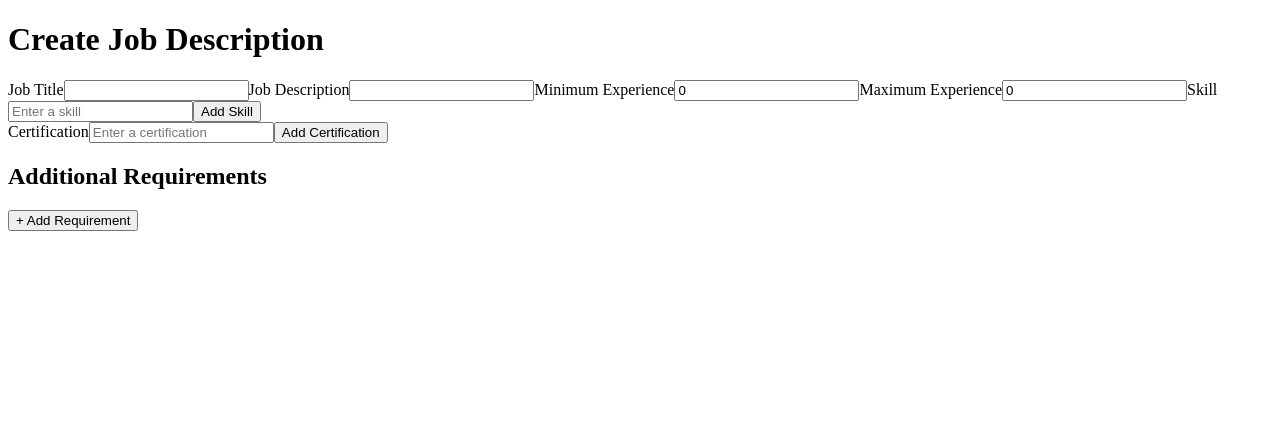
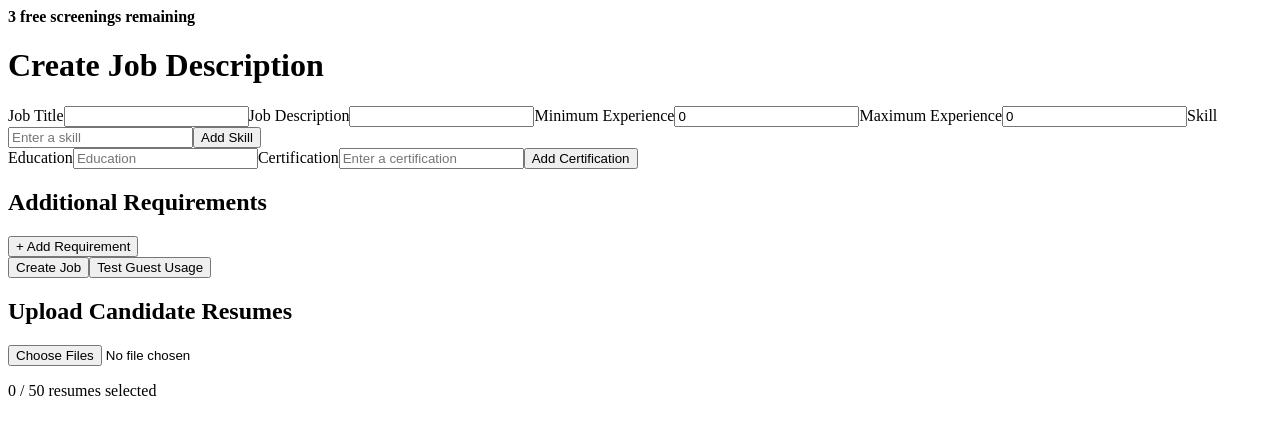
Before and after one commit to Saif-Ali-Warsi/hire-up-frontend, a React (Vite) app: page / in a window 1280 px wide. Shown: the top 434 px of the page. Built offline with nearby package versions, Linux system fonts and the light colour scheme.

Commit message:
form creation added

```diff
--- a/src/App.tsx
+++ b/src/App.tsx
@@ -1,10 +1,12 @@
 import JobDescriptionForm from "./components/JobDescriptionForm/JobDescriptionForm";
+import ResumeUpload from "./components/ResumeUpload/ResumeUpload";
 
 
 function App() {
   return (
     <>
       <JobDescriptionForm></JobDescriptionForm>
+      <ResumeUpload />
     </>
   );
 }
--- a/src/components/JobDescriptionForm/JobDescriptionForm.tsx
+++ b/src/components/JobDescriptionForm/JobDescriptionForm.tsx
@@ -1,4 +1,10 @@
 import { useState } from "react";
+import { createJob } from "../../services/jobService";
+import {
+  getGuestUsage,
+  getRemainingGuestUses,
+  consumeGuestUse
+} from '../../utils/guestUsage';
 
 type Requirement = {
   title: string;
@@ -13,9 +19,13 @@ function JobDescriptionForm() {
   const [maxExperience, setMaxExperience] = useState(0);
   const [skills, setSkills] = useState<string[]>([]);
   const [skillInput, setSkillInput] = useState("");
+  const [education, setEducation] = useState("");
   const [certifications, setCertifications] = useState<string[]>([]);
   const [certificationInput, setCertificationInput] = useState("");
   const [requirements, setRequirements] = useState<Requirement[]>([]);
+  const [remainingGuestUses, setRemainingGuestUses] = useState(
+  getRemainingGuestUses()
+);
 
   const addSkill = () => {
     const skill = skillInput.trim();
@@ -75,7 +85,48 @@ function JobDescriptionForm() {
     );
   };
 
+const handleSubmit = async (
+  event: React.FormEvent<HTMLFormElement>
+) => {
+  event.preventDefault();
+
+  const jobDescription = {
+    jobTitle,
+    description,
+    experience: {
+      min: minExperience,
+      max: maxExperience
+    },
+    education,
+    skills,
+    certifications,
+    requirements
+  };
+
+  const token = localStorage.getItem('access_token');
+
+  if (!token) {
+    console.error('Authentication token not found');
+    return;
+  }
+
+  try {
+    const data = await createJob(jobDescription, token);
+
+    console.log('Job created successfully:', data);
+  } catch (error) {
+    console.error('Failed to create job:', error);
+  }
+};
+
   return (
+
+    <form onSubmit={handleSubmit}>
+      <div>
+  <strong>
+    {remainingGuestUses} free screenings remaining
+  </strong>
+</div>
       <div>
         <h1>Create Job Description</h1>
 
@@ -135,6 +186,14 @@ function JobDescriptionForm() {
             </div>
           ))}
         </div>
+
+        <label>Education</label>
+        <input
+          type="text"
+          placeholder="Education"
+          value={education}
+          onChange={(event) => setEducation(event.target.value)}
+        />
 
         <label>Certification</label>
 
@@ -211,6 +270,21 @@ function JobDescriptionForm() {
           + Add Requirement
         </button>
       </div>
+
+      <button type="submit">Create Job</button>
+
+      <button
+  type="button"
+  onClick={() => {
+    console.log('Before:', getGuestUsage());
+    consumeGuestUse();
+    console.log('After:', getGuestUsage());
+    console.log('Remaining:', getRemainingGuestUses());
+  }}
+>
+  Test Guest Usage
+</button>
+    </form>
   );
 }
 
--- /dev/null
+++ b/src/components/ResumeUpload/ResumeUpload.tsx
@@ -0,0 +1,118 @@
+import { useState } from 'react';
+
+const MAX_FILE_SIZE = 1 * 1024 * 1024; // 1 MB
+
+function ResumeUpload() {
+  const [files, setFiles] = useState<File[]>([]);
+  const [invalidFiles, setInvalidFiles] = useState<File[]>([]);
+
+  const handleFileChange = (
+    event: React.ChangeEvent<HTMLInputElement>
+  ) => {
+    const selectedFiles = Array.from(event.target.files || []);
+
+    if (selectedFiles.length > 50) {
+      alert('You can upload a maximum of 50 resumes.');
+      return;
+    }
+
+    const validFiles = selectedFiles.filter(
+      (file) =>
+        file.type === 'application/pdf' &&
+        file.size <= MAX_FILE_SIZE
+    );
+
+    const invalidFiles = selectedFiles.filter(
+      (file) =>
+        file.type !== 'application/pdf' ||
+        file.size > MAX_FILE_SIZE
+    );
+
+    setFiles(validFiles);
+    setInvalidFiles(invalidFiles);
+  };
+
+  const removeFile = (index: number) => {
+    setFiles(
+      files.filter((_, currentIndex) => currentIndex !== index)
+    );
+  };
+
+  const removeInvalidFile = (index: number) => {
+    setInvalidFiles(
+      invalidFiles.filter(
+        (_, currentIndex) => currentIndex !== index
+      )
+    );
+  };
+
+  return (
+    <div>
+      <h2>Upload Candidate Resumes</h2>
+
+      <input
+        type="file"
+        accept=".pdf,application/pdf"
+        multiple
+        onChange={handleFileChange}
+      />
+
+      <p>
+        {files.length + invalidFiles.length} / 50 resumes selected
+      </p>
+
+      {files.length > 0 && (
+        <div>
+          <h3>Ready for Screening</h3>
+
+          {files.map((file, index) => (
+            <div key={`${file.name}-${file.lastModified}`}>
+              <span>
+                {file.name} ({(file.size / 1024).toFixed(0)} KB)
+              </span>
+
+              <button
+                type="button"
+                onClick={() => removeFile(index)}
+              >
+                Remove
+              </button>
+            </div>
+          ))}
+        </div>
+      )}
+
+      {invalidFiles.length > 0 && (
+        <div>
+          <h3>Not Eligible for Screening</h3>
+
+          {invalidFiles.map((file, index) => (
+            <div key={`${file.name}-${file.lastModified}`}>
+              <span>
+                {file.name} —{' '}
+                {file.type !== 'application/pdf'
+                  ? 'Only PDF files are allowed'
+                  : 'File is larger than 1 MB'}
+              </span>
+
+              <button
+                type="button"
+                onClick={() => removeInvalidFile(index)}
+              >
+                Remove
+              </button>
+            </div>
+          ))}
+        </div>
+      )}
+
+      {files.length > 0 && (
+        <p>
+          {files.length} resume(s) ready for screening.
+        </p>
+      )}
+    </div>
+  );
+}
+
+export default ResumeUpload;
--- /dev/null
+++ b/src/services/jobService.ts
@@ -0,0 +1,20 @@
+const API_URL = 'http://localhost:5000/api';
+
+export const createJob = async (jobDescription: unknown, token: string) => {
+  const response = await fetch(`${API_URL}/jobs`, {
+    method: 'POST',
+    headers: {
+      'Content-Type': 'application/json',
+      Authorization: `Bearer ${token}`
+    },
+    body: JSON.stringify(jobDescription)
+  });
+
+  const data = await response.json();
+
+  if (!response.ok) {
+    throw new Error(data.message || 'Failed to create job');
+  }
+
+  return data;
+};
--- /dev/null
+++ b/src/utils/guestUsage.ts
@@ -0,0 +1,40 @@
+const GUEST_USAGE_KEY = 'hireup_guest_usage';
+
+export const MAX_GUEST_USES = 3;
+
+export const getGuestUsage = (): number => {
+  const usage = localStorage.getItem(GUEST_USAGE_KEY);
+
+  if (!usage) {
+    return 0;
+  }
+
+  return Number(usage);
+};
+
+export const getRemainingGuestUses = (): number => {
+  const usage = getGuestUsage();
+
+  return Math.max(MAX_GUEST_USES - usage, 0);
+};
+
+export const canGuestUse = (): boolean => {
+  return getGuestUsage() < MAX_GUEST_USES;
+};
+
+export const consumeGuestUse = (): number => {
+  const currentUsage = getGuestUsage();
+
+  if (currentUsage >= MAX_GUEST_USES) {
+    return currentUsage;
+  }
+
+  const newUsage = currentUsage + 1;
+
+  localStorage.setItem(
+    GUEST_USAGE_KEY,
+    String(newUsage)
+  );
+
+  return newUsage;
+};
```
Also changed, not shown: src/services/resumeService.ts (added, +34 -0 lines). Lines whose indentation alone changed are shown as unchanged.
